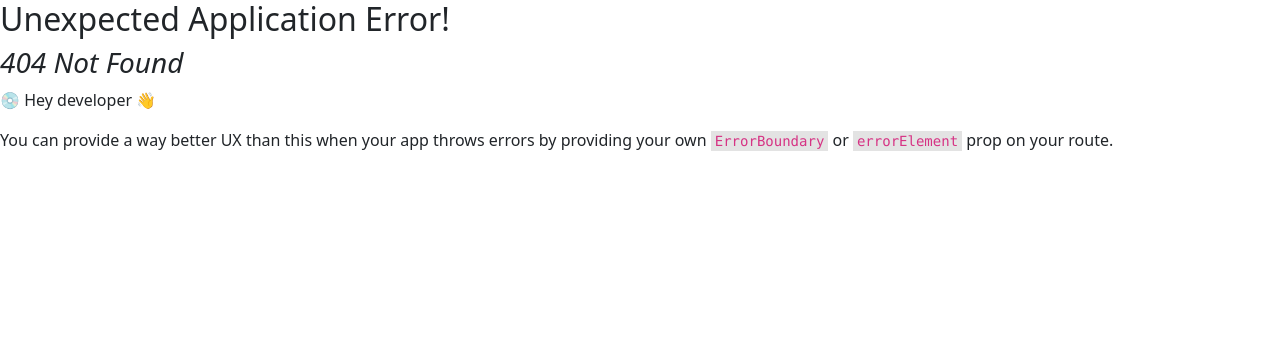
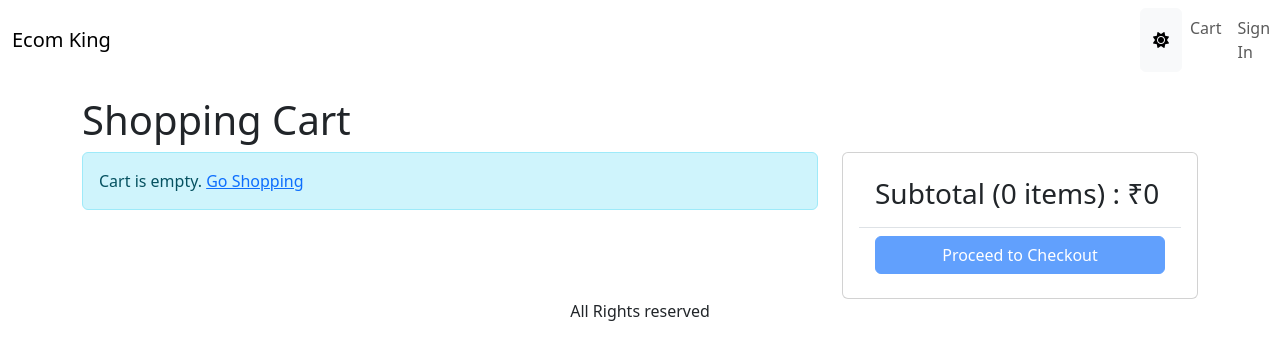
Before and after one commit to Yash1234964/EcomKing, a React (Vite) app in the folder frontend/: page /cart in a window 1280 px wide. Before the commit this address had no page. Shown: the top 360 px of the page. Built offline with nearby package versions, Linux system fonts and the light colour scheme.

Commit message:
Cart page implemented

```diff
--- a/frontend/src/index.css
+++ b/frontend/src/index.css
@@ -26,3 +26,7 @@
 img.large {
   max-width: 100%;
 }
+
+img.thumbnail{
+  height:80px
+}
--- a/frontend/src/main.tsx
+++ b/frontend/src/main.tsx
@@ -16,7 +16,8 @@
 import axios from 'axios'
 import { QueryClient, QueryClientProvider } from '@tanstack/react-query'
 import { ReactQueryDevtools } from '@tanstack/react-query-devtools'
-import { StoreProvider } from './store.tsx'
+import { StoreProvider } from './Store.tsx'
+import CartPage from './pages/CartPage.tsx'
 
 
 
@@ -25,6 +26,7 @@
     <Route path="/" element={<App />}>
       <Route index={true} element={<HomePage/>}/>
       <Route path="product/:slug" element={<ProductPage />} />
+      <Route path="cart" element={<CartPage/>} />
       {/* <Route path="dashboard" element={<Dashboard />} /> */}
       {/* ... etc. */}
     </Route>
--- /dev/null
+++ b/frontend/src/pages/CartPage.tsx
@@ -0,0 +1,123 @@
+import { useContext } from 'react'
+import { Button, Card, Col, ListGroup, Row } from 'react-bootstrap'
+import { Helmet } from 'react-helmet-async'
+import { Link, useNavigate } from 'react-router-dom'
+import { toast } from 'react-toastify'
+import MessageBox from '../components/MessageBox'
+import { Store } from '../Store'
+import { CartItem } from '../types/Cart'
+
+export default function CartPage() {
+  const navigate = useNavigate()
+
+  const {
+    state: {
+      mode,
+      cart: { cartItems },
+    },
+    dispatch,
+  } = useContext(Store)
+
+  const updateCartHandler = (item: CartItem, quantity: number) => {
+    if (item.countInStock < quantity) {
+      toast.warn('Sorry. Product is out of stock')
+      return
+    }
+    dispatch({
+      type: 'CART_ADD_ITEM',
+      payload: { ...item, quantity },
+    })
+  }
+  const checkoutHandler = () => {
+    navigate('/signin?redirect=/shipping')
+  }
+
+  return (
+    <div>
+      <Helmet>
+        <title>Shopping Cart</title>
+      </Helmet>
+      <h1>Shopping Cart</h1>
+      <Row>
+        <Col md={8}>
+          {cartItems.length === 0 ? (
+            <MessageBox>
+              Cart is empty. <Link to="/">Go Shopping</Link>
+            </MessageBox>
+          ) : (
+            <ListGroup>
+              {cartItems.map((item: CartItem) => (
+                <ListGroup.Item key={item._id}>
+                  <Row className="align-items-center">
+                    <Col md={4}>
+                      <img
+                        src={item.image}
+                        alt={item.name}
+                        className="img-fluid rounded thumbnail"
+                      ></img>{' '}
+                      <Link to={`/product/${item.slug}`}>{item.name}</Link>
+                    </Col>
+                    <Col md={3}>
+                      <Button
+                        onClick={() =>
+                          updateCartHandler(item, item.quantity - 1)
+                        }
+                        variant={mode}
+                        disabled={item.quantity === 1}
+                      >
+                        <i className="fas fa-minus-circle"></i>
+                      </Button>{' '}
+                      <span>{item.quantity}</span>
+                      <Button
+                        variant={mode}
+                        onClick={() =>
+                          updateCartHandler(item, item.quantity + 1)
+                        }
+                        disabled={item.quantity === item.countInStock}
+                      >
+                        <i className="fas fa-plus-circle"></i>
+                      </Button>
+                    </Col>
+                    <Col md={3}>₹{item.price}</Col>
+                    <Col md={2}>
+                      <Button variant={mode}>
+                        <i className="fas fa-trash"></i>
+                      </Button>
+                    </Col>
+                  </Row>
+                </ListGroup.Item>
+              ))}
+            </ListGroup>
+          )}
+        </Col>
+        <Col md={4}>
+          <Card>
+            <Card.Body>
+              <ListGroup variant="flush">
+                <ListGroup.Item>
+                  <h3>
+                    Subtotal ({cartItems.reduce((a, c) => a + c.quantity, 0)}{' '}
+                    items) : ₹
+                    {cartItems.reduce((a, c) => a + c.price * c.quantity, 0)}
+                  </h3>
+                </ListGroup.Item>
+                <ListGroup.Item>
+                  <div className="d-grid">
+                    <Button
+                      type="button"
+                      variant="primary"
+                      onClick={checkoutHandler}
+                      disabled={cartItems.length === 0}
+                    >
+                      Proceed to Checkout
+                    </Button>
+                  </div>
+                </ListGroup.Item>
+              </ListGroup>
+            </Card.Body>
+          </Card>
+        </Col>
+      </Row>
+    </div>
+  )
+}
```
